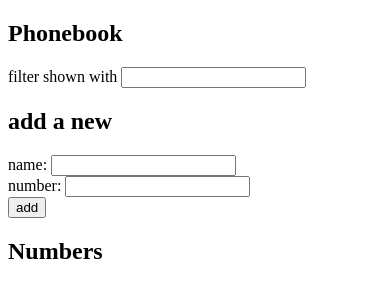
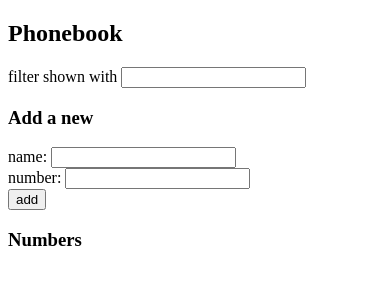
Before and after one commit to HatofulGirlfriend/fullstackopen-exercises, a React (Create React App) app in the folder part2/thephonebook/: page / in a window 390 px wide. Shown: the top 300 px of the page. Built offline with nearby package versions, Linux system fonts and the light colour scheme.

Commit message:
2.10: The Phonebook Step5

```diff
--- a/part2/thephonebook/src/App.js
+++ b/part2/thephonebook/src/App.js
@@ -1,12 +1,7 @@
 import { useState } from "react";
-
-const Person = ({ personName, personNumber }) => {
-  return (
-    <div>
-      {personName} {personNumber}
-    </div>
-  );
-};
+import PersonForm from "./components/PersonForm";
+import Persons from "./components/Persons";
+import Filter from "./components/Filter";
 
 const App = () => {
   const [persons, setPersons] = useState([
@@ -46,16 +41,11 @@ const App = () => {
   const handleNameSearch = (event) => {
     setNewSearch(event.target.value);
     const entriesToShow = newSearch
-      ? persons.filter(person => {
-        return (
-          person.name.toLowerCase().includes(event.target.value.toLowerCase()))
-        }
-      )
+      ? persons.filter(person =>
+        (person.name.toLowerCase().includes(event.target.value.toLowerCase())))
       : persons
-     console.log(entriesToShow)
      setSelected(entriesToShow);
   }
-
 
   const doesNameExist = () => {
     for (let i = 0; i < persons.length; i++) {
@@ -69,26 +59,14 @@ const App = () => {
 
     <div>
       <h2>Phonebook</h2>
-      filter shown with <input value={newSearch} onChange={handleNameSearch}/>
-      <h2>add a new</h2>
-      <form onSubmit={addName}>
-        <div>
-          name: <input value={newName} onChange={handleNameChange} />
-        </div>
-        <div>
-          number:{" "}
-          <input
-            value={newNumber}
-            onChange={handleNumberChange}
-          />
-        </div>
-        <div>
-          <button type="submit">add</button>
-        </div>
-      </form>
-      <h2>Numbers</h2>
+      <Filter newSearch={newSearch} handleNameSearch={handleNameSearch} />
+      <h3>Add a new</h3>
+      <PersonForm addName={addName} newName={newName} newNumber={newNumber}
+        handleNameChange={handleNameChange} handleNumberChange={handleNumberChange}
+      />
+      <h3>Numbers</h3>
       {selected.map((person) => (
-        <Person
+        <Persons
           key={person.id}
           personName={person.name}
           personNumber={person.number}
--- /dev/null
+++ b/part2/thephonebook/src/components/Filter.js
@@ -0,0 +1,9 @@
+const Filter = ({ newSearch, handleNameSearch }) => {
+
+    return (
+       <div>filter shown with <input value={newSearch} onChange={handleNameSearch}/></div>
+    )
+
+}
+
+export default Filter
--- /dev/null
+++ b/part2/thephonebook/src/components/PersonForm.js
@@ -0,0 +1,23 @@
+
+const PersonForm = ({ addName, newName, handleNameChange, newNumber, handleNumberChange }) => {
+    return (
+        <form onSubmit={addName}>
+            <div>
+                name:{" "}
+                <input value={newName} onChange={handleNameChange} />
+            </div>
+            <div>
+                number:{" "}
+                <input
+                    value={newNumber}
+                    onChange={handleNumberChange}
+                />
+            </div>
+            <div>
+                <button type="submit">add</button>
+            </div>
+        </form>
+    )
+}
+
+export default PersonForm
--- /dev/null
+++ b/part2/thephonebook/src/components/Persons.js
@@ -0,0 +1,9 @@
+const Persons = ({ personName, personNumber }) => {
+    return (
+      <div>
+        {personName} {personNumber}
+      </div>
+    );
+  };
+
+  export default Persons
```
